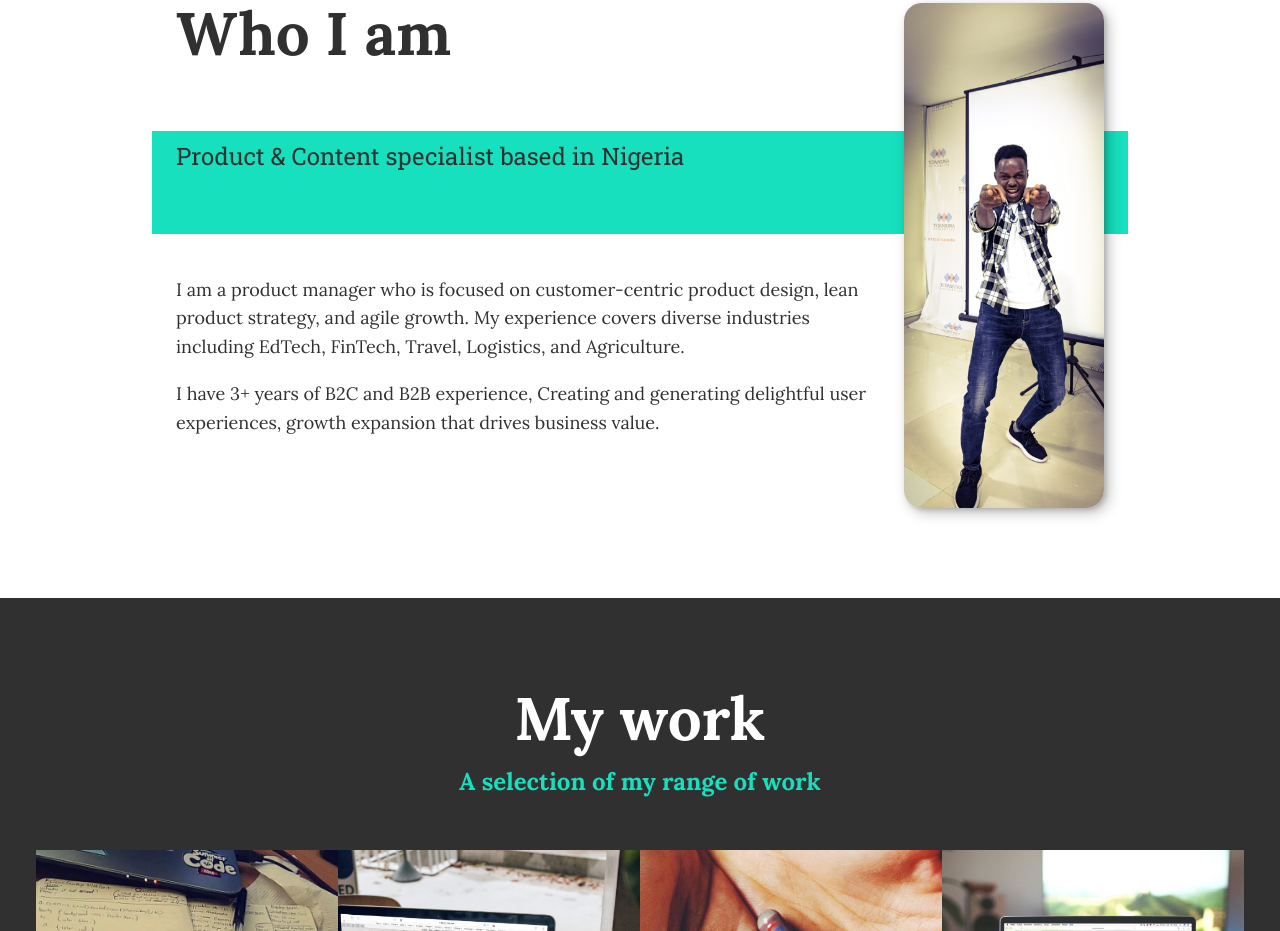
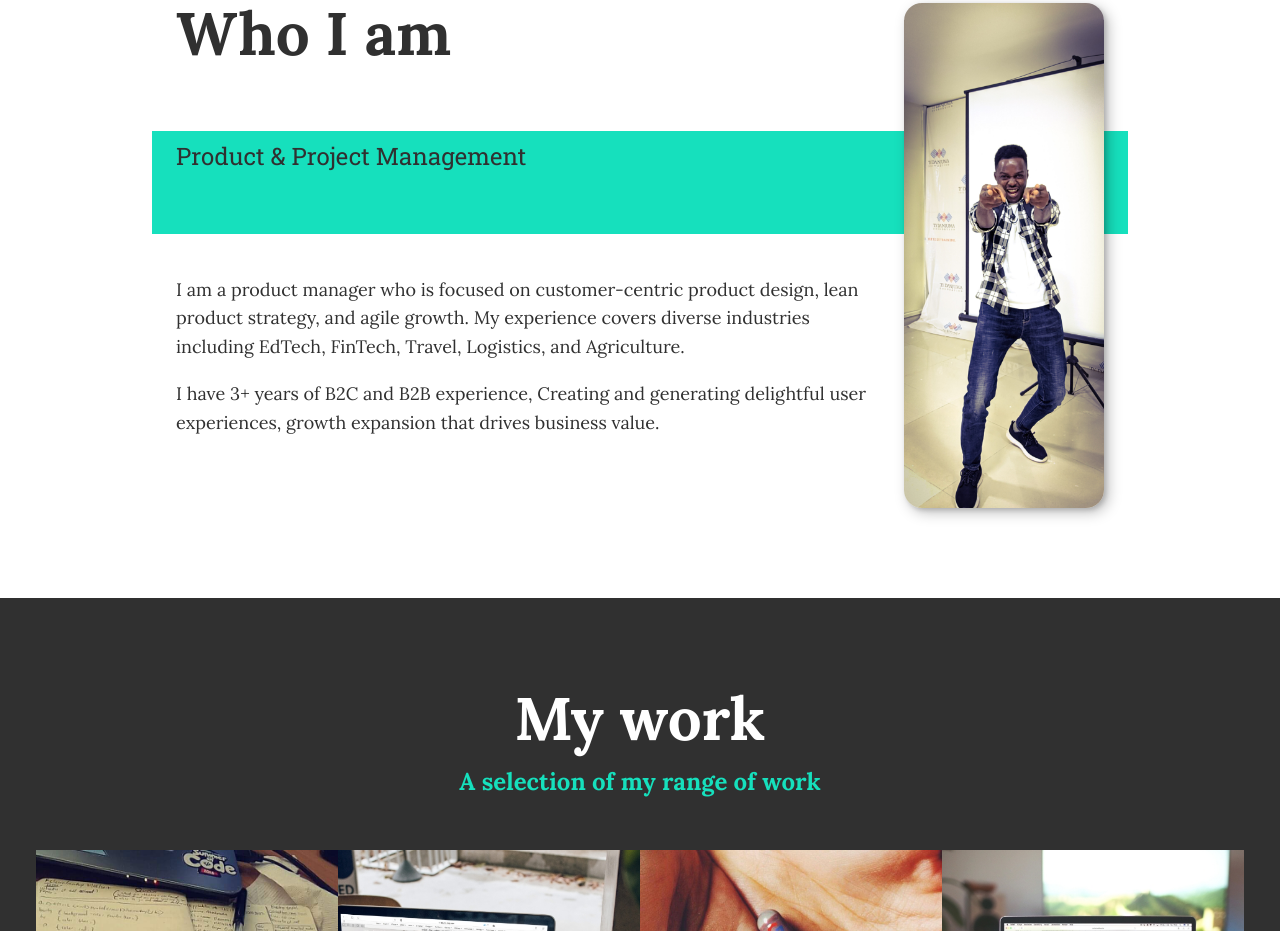
Before and after one commit to akinrodoluseun/Seun, a plain HTML site: page Akinrodolu/index.html in a window 1280 px wide. Shown: the part 1251-2182 px from the top of the page. Drawn offline with nearby package versions, Linux system fonts and the light colour scheme.

Commit message:
Update index.html

```diff
--- a/Akinrodolu/index.html
+++ b/Akinrodolu/index.html
@@ -65,7 +65,7 @@
         <!-- About me -->
         <section class="about-me" id="about">
            <h2 class="section__title section__title--about">Who I am</h2>
-           <p class="section__subtitle section__subtitle--about">Product & Content specialist based in Nigeria</p>
+           <p class="section__subtitle section__subtitle--about">Product & Project Management</p>
 
            <div class="about-me__body">
                <p>I am a product manager who is focused on customer-centric product design, lean product strategy, and agile growth. My experience covers diverse industries including EdTech, FinTech, Travel, Logistics, and Agriculture.</p>
```
